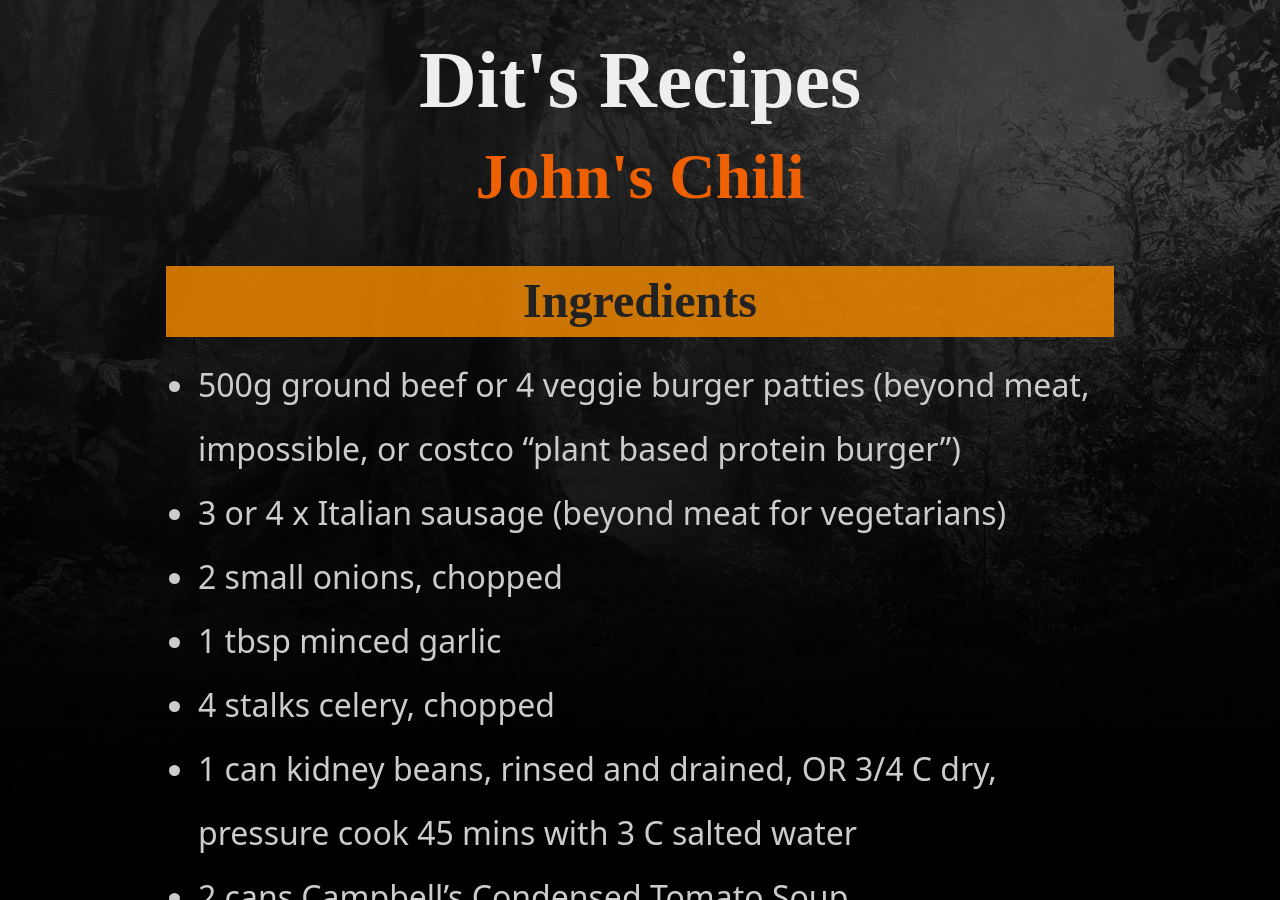
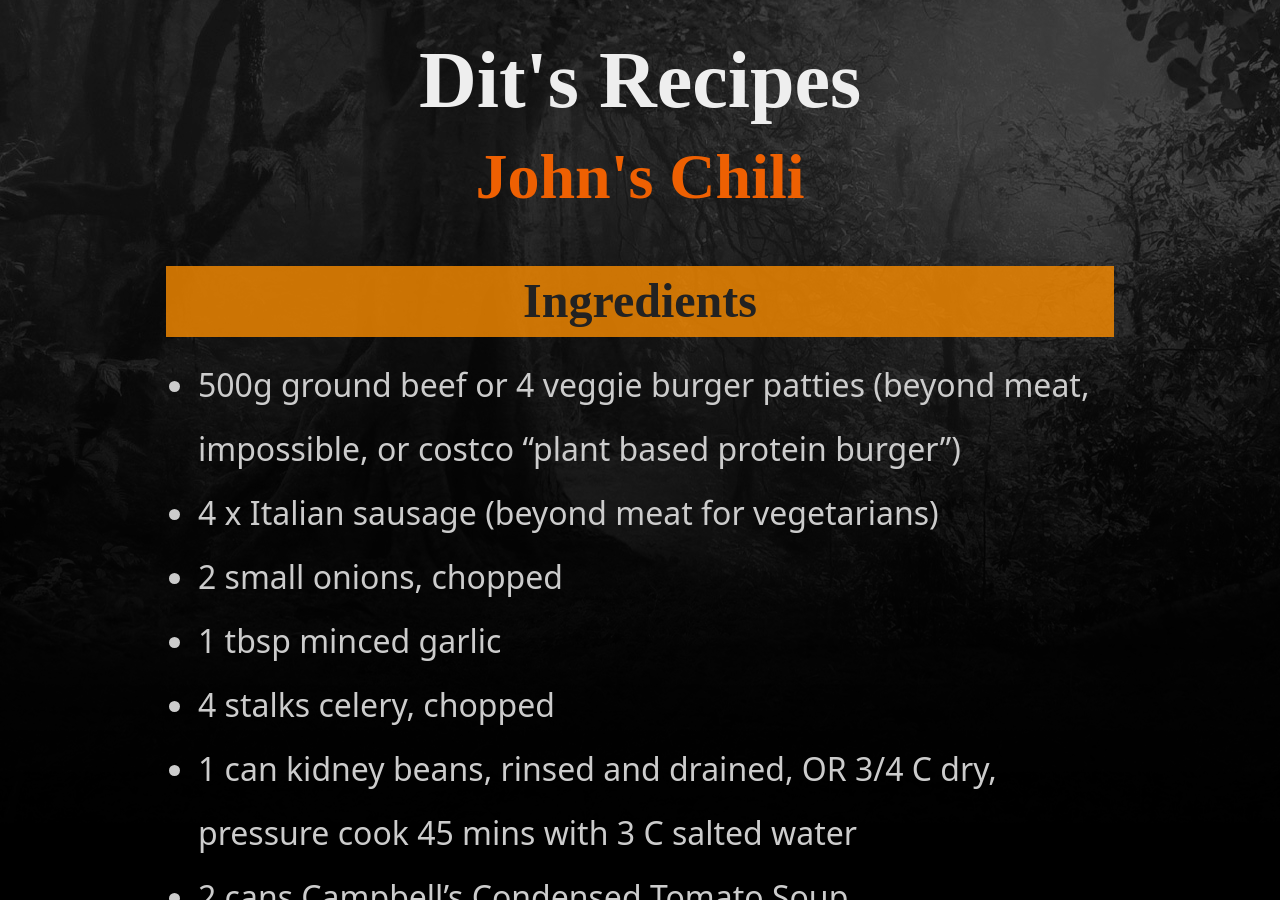
Before and after one commit to dits-family-cookbook/dits-family-cookbook.github.io, a Jekyll site: the page built from recipes/main-dishes/johns-chili.md, in a window 1280 px wide and 900 px high. Built offline with Jekyll 4.4.1, drawn with Linux system fonts in a browser that asks for light colours.

Commit message:
4 sausages for chili

```diff
--- a/recipes/main-dishes/johns-chili.md
+++ b/recipes/main-dishes/johns-chili.md
@@ -6,7 +6,7 @@ layout: page
 # Ingredients
 
 * 500g ground beef or 4 veggie burger patties (beyond meat, impossible, or costco "plant based protein burger")
-* 3 or 4 x Italian sausage (beyond meat for vegetarians)
+* 4 x Italian sausage (beyond meat for vegetarians)
 * 2 small onions, chopped
 * 1 tbsp minced garlic
 * 4 stalks celery, chopped
```
